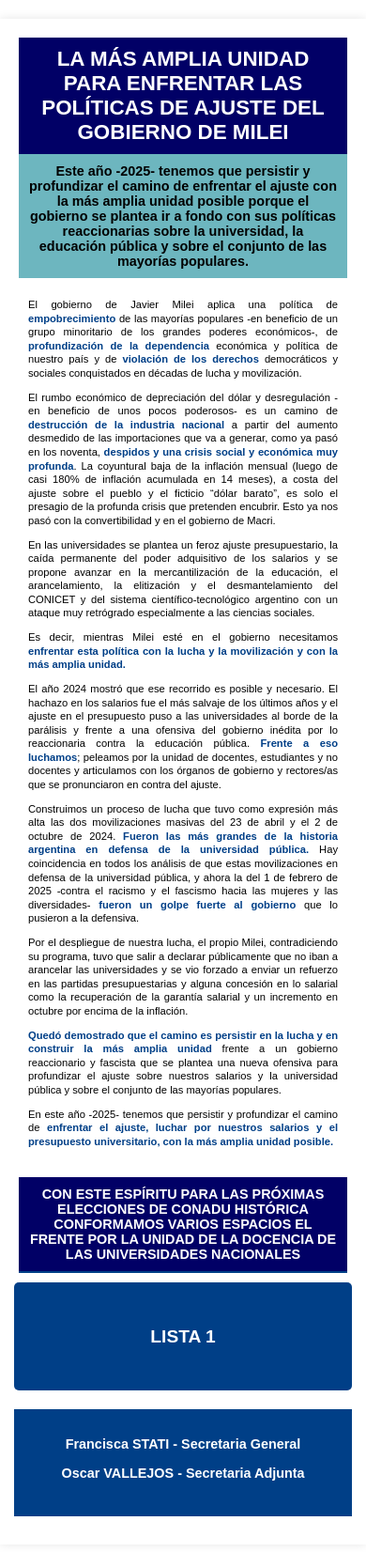
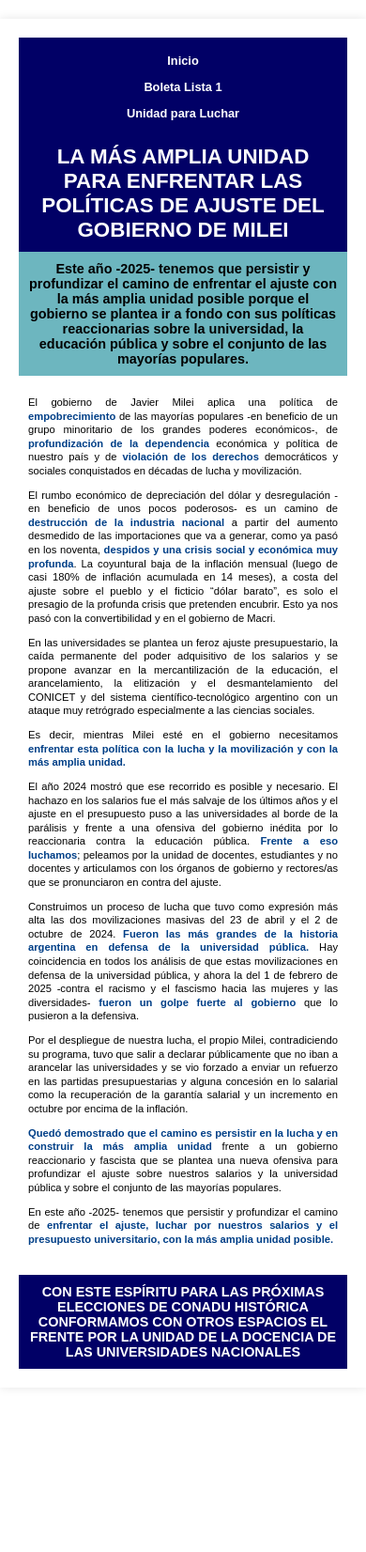
Before and after one commit to albertohilal/eleccionesCH-2025, a plain HTML site: page index.html in a window 390 px wide. Shown: the whole page at 94% size. After the commit the page ends 1497 px from the top, so only its background shows below. Drawn offline with Linux system fonts and the light colour scheme.

Commit message:
Agregado menú y artículos, actualización de estilos e imágenes

```diff
--- a/index.html
+++ b/index.html
@@ -1,6 +1,5 @@
 <!DOCTYPE html>
 <html lang="es">
-
 <head>
     <meta charset="UTF-8">
     <meta name="viewport" content="width=device-width, initial-scale=1.0">
@@ -9,19 +8,18 @@
      <!-- Open Graph Meta Tags -->
      <meta property="og:title" content="Elecciones 2025 - Unidad para enfrentar el ajuste">
      <meta property="og:description" content="Luchamos por la unidad de la docencia de las universidades nacionales.">
-    <meta property="og:image" content="https://fudu.ar.nf/unidad.jpg">
+     <meta property="og:image" content="https://fudu.ar.nf/images/unidad.jpg">
      <meta property="og:url" content="https://fudu.ar.nf/">
      <meta property="og:type" content="website">
      <meta property="og:locale" content="es_ES">
-
 </head>
-
 <body>
     <div class="container">
+        <header id="menu-container"></header>
+
         <div class="header">La más amplia unidad para enfrentar las políticas de ajuste del gobierno de Milei</div>
-        <div class="sub-header">Este año -2025- tenemos que persistir y profundizar el camino de enfrentar el ajuste con
-            la más amplia unidad posible porque el gobierno se plantea ir a fondo con sus políticas reaccionarias sobre
-            la universidad, la educación pública y sobre el conjunto de las mayorías populares.</div>
+        <div class="sub-header">Este año -2025- tenemos que persistir y profundizar el camino de enfrentar el ajuste con la más amplia unidad posible porque el gobierno se plantea ir a fondo con sus políticas reaccionarias sobre la universidad, la educación pública y sobre el conjunto de las mayorías populares.</div>
+
         <div class="content">
             <p>El gobierno de Javier Milei aplica una política de <span class="highlight">empobrecimiento</span> de las
                 mayorías populares -en beneficio de un grupo minoritario de los grandes poderes económicos-, de <span
@@ -65,16 +63,18 @@
                     ajuste, luchar por nuestros salarios y el presupuesto universitario, con la más amplia unidad
                     posible.</span></p>
         </div>
-        <div class="footer">CON ESTE ESPÍRITU PARA LAS PRÓXIMAS ELECCIONES DE CONADU HISTÓRICA CONFORMAMOS VARIOS
-            ESPACIOS EL FRENTE POR LA UNIDAD DE LA DOCENCIA DE LAS UNIVERSIDADES NACIONALES</div>
-        <div class="vote-section">
-            <div class="vote-box">LISTA 1</div>
-            <div class="vote-info">
-                <p>Francisca STATI - Secretaria General</p>
-                <p>Oscar VALLEJOS - Secretaria Adjunta</p>
+
+        <div class="footer">CON ESTE ESPÍRITU PARA LAS PRÓXIMAS ELECCIONES DE CONADU HISTÓRICA CONFORMAMOS CON OTROS ESPACIOS EL FRENTE POR LA UNIDAD DE LA DOCENCIA DE LAS UNIVERSIDADES NACIONALES</div>
     </div>
-        </div>
-    </div>
+
+    <script>
+        // Cargar el menú de navegación desde menu.html
+        fetch("menu.html")
+            .then(response => response.text())
+            .then(data => {
+                document.getElementById("menu-container").innerHTML = data;
+            })
+            .catch(error => console.error("Error cargando el menú:", error));
+    </script>
 </body>
-
 </html>
--- /dev/null
+++ b/menu.html
@@ -0,0 +1,9 @@
+
+<div class="navbar">
+    <nav>
+        <ul>
+            <li><a href="/index.html">Inicio</a></li>
+            <li><a href="/articulos/boleta-lista-1.html">Boleta Lista 1</a></li>
+            <li><a href="/articulos/unidad-para-luchar.html">Unidad para Luchar</a></li>
+        </ul>
+    </nav>
--- a/styles.css
+++ b/styles.css
@@ -10,6 +10,7 @@
     min-height: 100vh;
     overflow: auto;
 }
+
 .container {
     max-width: 900px;
     width: 100%;
@@ -21,6 +22,8 @@
     padding: 20px;
     box-shadow: 0px 0px 10px rgba(0, 0, 0, 0.1);
 }
+
+/* Menu */
 .header {
     background: #010066;
     color: white;
@@ -29,7 +32,39 @@
     font-size: 1.4em;
     font-weight: bold;
     text-transform: uppercase;
+    position: relative;
 }
+
+.navbar {
+    display: flex;
+    justify-content: center;
+    background: #010066;
+    padding: 10px 0;
+}
+
+.navbar ul {
+    list-style: none;
+    padding: 0;
+    margin: 0;
+    display: flex;
+}
+
+.navbar ul li {
+    margin: 0 15px;
+}
+
+.navbar ul li a {
+    color: white;
+    text-decoration: none;
+    font-size: 0.8em;
+    font-weight: bold;
+}
+
+.navbar ul li a:hover {
+    text-decoration: underline;
+}
+
+/* Contenido */
 .sub-header {
     background: #6DB6BF;
     text-align: center;
@@ -37,21 +72,44 @@
     font-weight: bold;
     font-size: 0.9em;
 }
+
 .content {
     background-color: #FFF;
     flex-grow: 1;
     padding: 10px;
-    font-size: 0.8em;
+    font-size: 0.9em;
     line-height: 1.3;
     color: #000;
     column-count: 2;
     column-gap: 15px;
     text-align: justify;
 }
+/*Estilos de imagen*/
+.image-container {
+    width: 100%;
+    height: 80vh; /* Ocupa todo el alto necesario */
+    display: flex;
+    justify-content: center;
+   /* align-items: center;*/
+    overflow: hidden;
+
+}
+
+.image-container img {
+    max-height: 100vh; /* Máximo alto igual al viewport */
+    width: auto; /* Mantiene la proporción */
+    max-width: 100%; /* Evita que desborde en pantallas anchas */
+}
+
+
+
+/* Estilos destacados */
 .highlight {
     font-weight: bold;
     color: #003f87;
 }
+
+/* Footer */
 .footer {
     background: #010066;
     color: white;
@@ -62,6 +120,8 @@
     text-transform: uppercase;
     margin-top: 10px;
 }
+
+/* Estilos de botones */
 .vote-section {
     display: flex;
     justify-content: space-between;
@@ -71,6 +131,7 @@
     border-top: 2px solid #003f87;
     gap: 20px;
 }
+
 .vote-box {
     flex: 1;
     display: flex;
@@ -98,16 +159,29 @@
     min-width: 200px;
     min-height: 10vh;
 }
+
+/* Responsive */
 @media (max-width: 768px) {
     .content {
         column-count: 1;
         font-size: 0.7em;
     }
+
     .vote-section {
         flex-direction: column;
         text-align: center;
     }
+
     .vote-box, .vote-info {
         width: 100%;
     }
+
+    .navbar ul {
+        flex-direction: column;
+        align-items: center;
+    }
+
+    .navbar ul li {
+        margin: 5px 0;
+    }
 }
```
Also changed, not shown: articulos/boleta-lista-1.html (added, +39 -0 lines), articulos/unidad-para-luchar.html (added, +45 -0 lines), images/boletaLista1.jpg (added), images/para-accion.jpg (added), images/unidad.jpg (added), 1 other file. Lines whose indentation alone changed are shown as unchanged.
